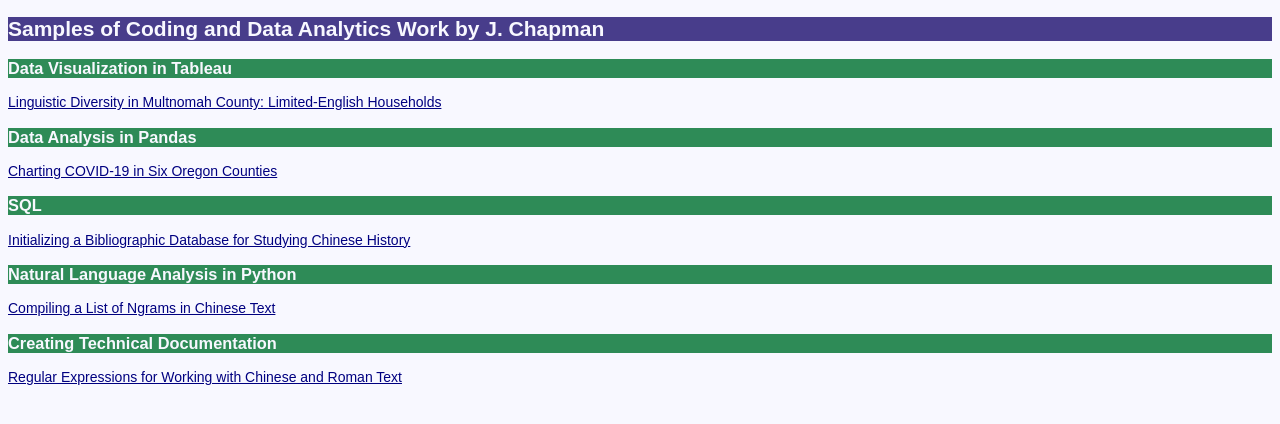
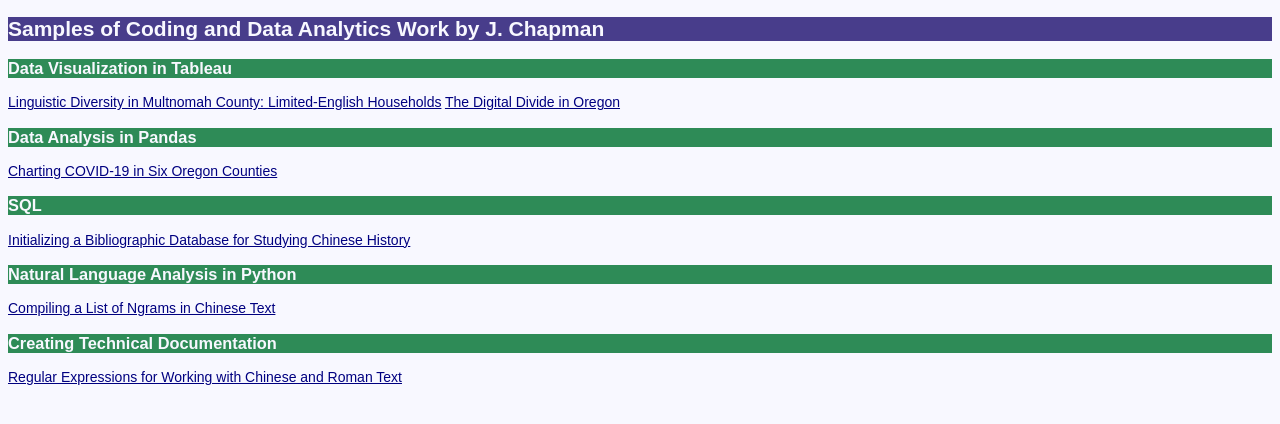
Before and after one commit to zhuangzi77/data-portfolio, a plain HTML site: page index.html in a window 1280 px wide. Drawn offline with Linux system fonts and the light colour scheme.

Commit message:
Update index.html
Added link to "Digital Divide in Oregon" in Tableau section.

```diff
--- a/index.html
+++ b/index.html
@@ -9,6 +9,8 @@
   <h3>Data Visualization in Tableau</h3>
     <a href="https://public.tableau.com/app/profile/jesse.chapman/viz/LinguisticDiversityinMultnomahCounty/LinguisticDiversityinMultnomahCounty"
       target="_blank">Linguistic Diversity in Multnomah County: Limited-English Households</a>
+    <a href="https://public.tableau.com/app/profile/jesse.chapman/viz/TheDigitalDivideinOregon/Dashboard1"
+      target="_blank">The Digital Divide in Oregon</a>
 
    <h3>Data Analysis in Pandas</h3>
     <a href="https://github.com/zhuangzi77/OHP_Region1_Demo/blob/master/COVID-19_OregonHealthPreparednessRegion1.ipynb"
```
